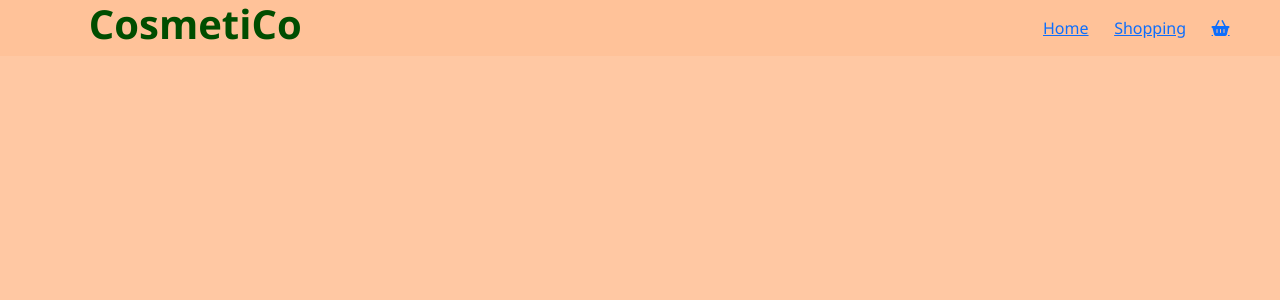
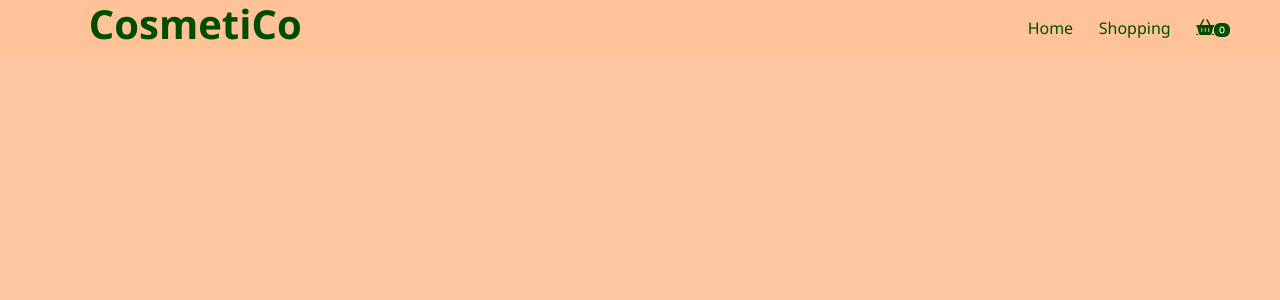
Before and after one commit to silanurs/shopping-cart, a React (Create React App) app: page /cart in a window 1280 px wide. Shown: the top 300 px of the page. Built offline with nearby package versions, Linux system fonts and the light colour scheme; a web font is replaced by a local one.

Commit message:
added badge

```diff
--- a/src/App.js
+++ b/src/App.js
@@ -1,4 +1,4 @@
-import { Routes, Route, Link}  from "react-router-dom";
+import { Routes, Route, NavLink}  from "react-router-dom";
 import HomePage from "./pages/HomePage.js"
 import Products from "./pages/Shopping.js"
 import 'bootstrap/dist/css/bootstrap.css';
@@ -48,9 +48,12 @@ const App = () => {
     <div>
      <nav className="container-fluid">
         <h1 className="brand"><strong>CosmetiCo</strong></h1>
-        <Link to="/" >Home</Link>
-        <Link to="products">Shopping</Link>
-        <Link  to="cart" className="fa-solid fa-basket-shopping"></Link>
+        <NavLink  className="link" to="/" >Home</NavLink>
+        <NavLink className="link" to="products">Shopping</NavLink>
+        <NavLink  to="cart" className="fa-solid fa-basket-shopping link">
+        <span className="badge ">0</span>
+        </NavLink>
+
      </nav>
      <Routes>
       <Route path="/" element={<HomePage/>}></Route>
--- a/src/index.css
+++ b/src/index.css
@@ -124,3 +124,17 @@ h1{
 .cart-title{
   margin-right:auto;
 }
+.not-found{
+  margin-top:10vh;
+}
+.link{
+  text-decoration: none;
+  color: #004d00;
+}
+.active{
+  text-decoration: underline;
+}
+.badge{
+  background-color:#004d00;
+  font-size:0.5rem;
+}
--- a/src/pages/NotFound.js
+++ b/src/pages/NotFound.js
@@ -1,4 +1,13 @@
+import { useNavigate } from "react-router-dom";
+import { useEffect } from "react";
 const NotFound = ()=>{
-    return (<div>{alert("404 Not Found")}</div>)
+    const navigate = useNavigate();
+
+    useEffect(()=>{
+        setTimeout(()=>{
+            navigate("/")
+        }, 2000)
+    }, [])
+    return (<h1 className="not-found">Not Found</h1>)
 }
 export default NotFound
--- a/src/pages/cart.js
+++ b/src/pages/cart.js
@@ -4,7 +4,7 @@ const Cart = ({cart})=>{
         <div className="shopping-cart ">
           {cart.map(item=>item.map(product=>{
              return   <div className="cart" key={product.id} >
-             <img  src={product.src} alt="img" style={{ height:"7vh", width:"7vw"}}></img>
+             <img  src={product.src} alt="img" style={{ height:"8vh", width:"7vw"}}></img>
              <p className="cart-title"><strong>{product.title}</strong></p>
              <p className="cart-price"><strong>{product.price}</strong></p>
              <p className="remove-cart">&#10005;</p>
```
